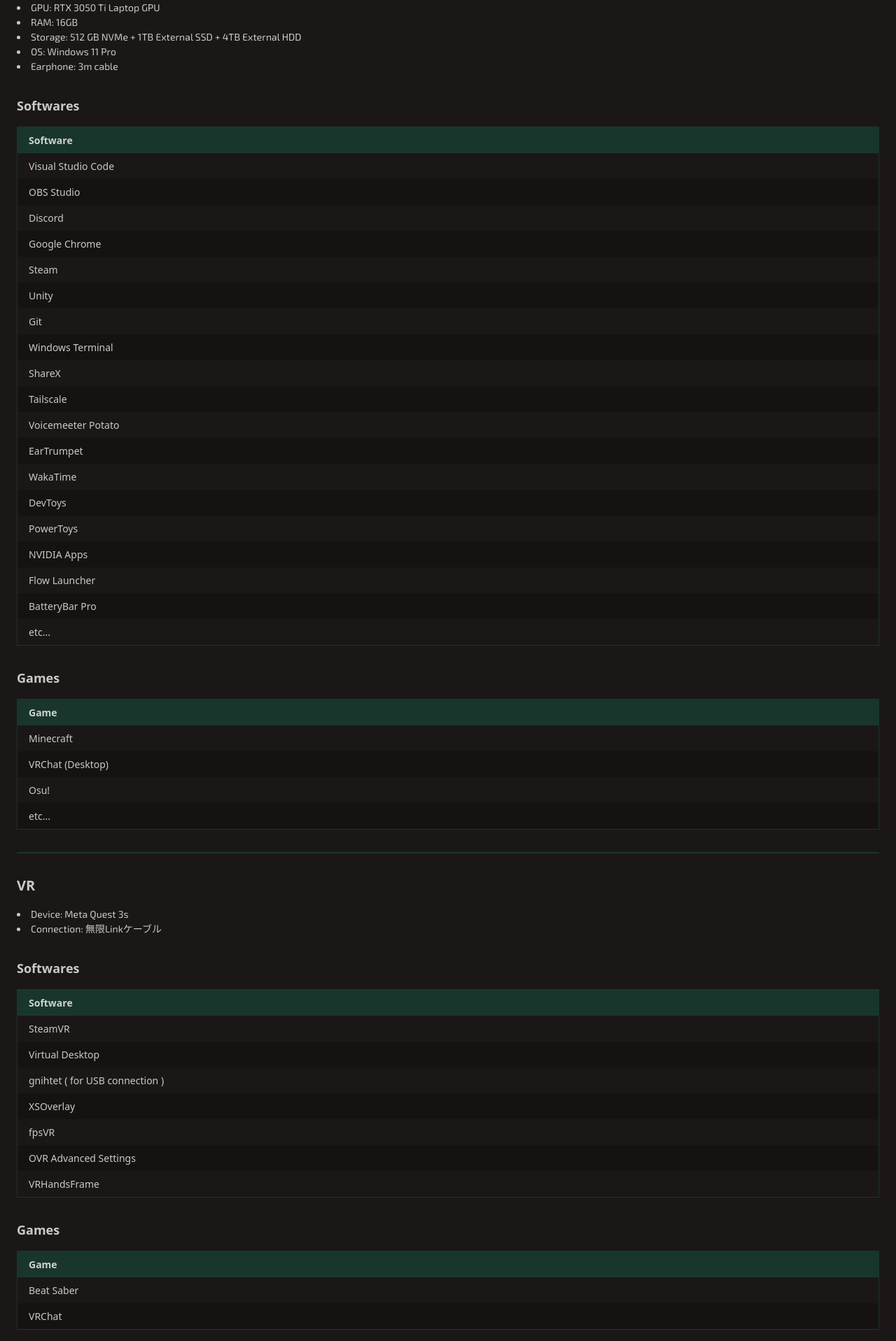
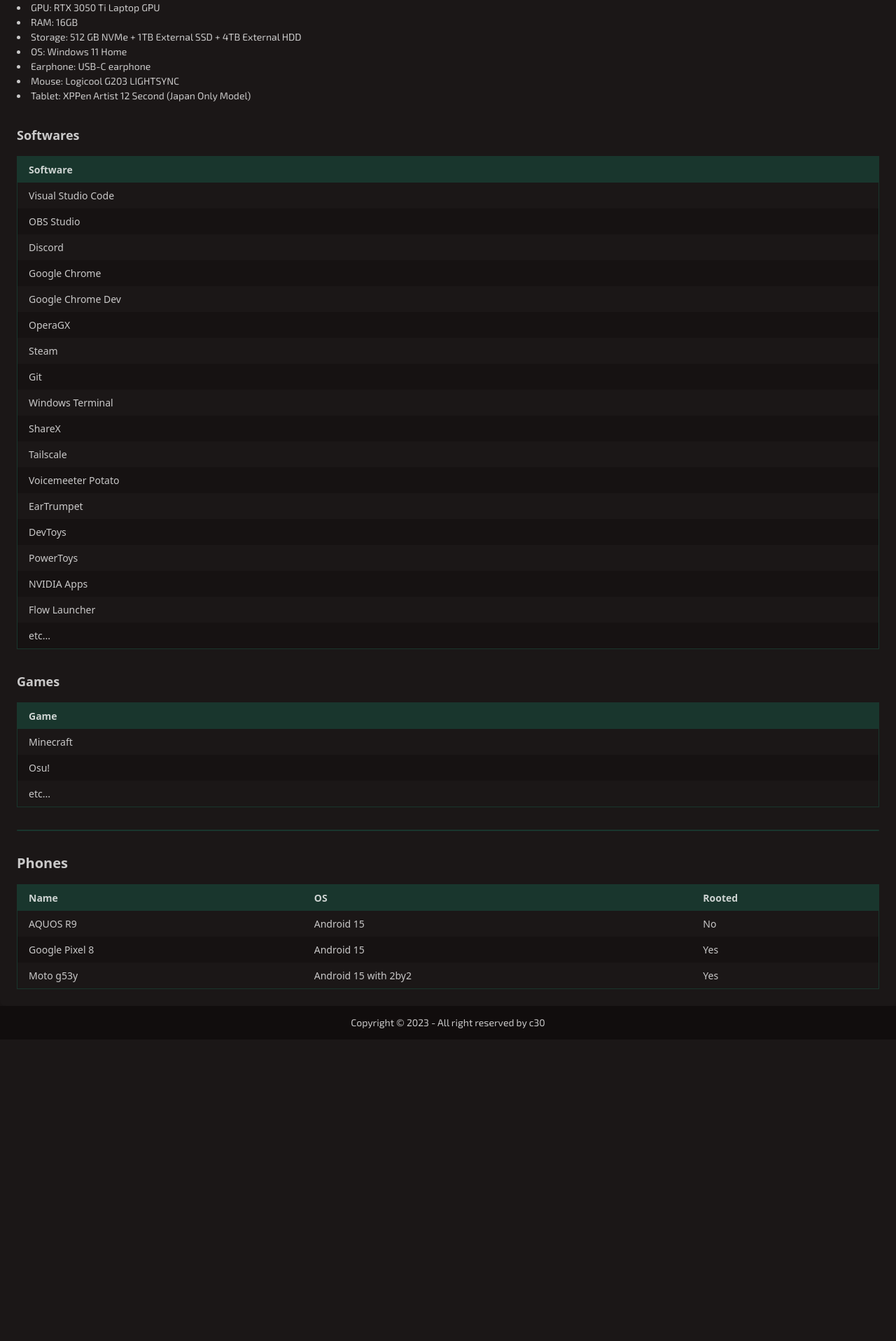
Before and after one commit to Zel9278/c30.life, a Next.js app: page /environments in a window 1280 px wide. Shown: the part 243-2160 px from the top of the page at 70% size. After the commit the page ends 1729 px from the top, so only its background shows below. Built offline with nearby package versions, Linux system fonts and the light colour scheme.

Commit message:
waaaaaaaa

```diff
--- a/package.json
+++ b/package.json
@@ -1,6 +1,6 @@
 {
   "name": "c30.life",
-  "version": "3.7.1",
+  "version": "3.8.1",
   "private": true,
   "license": "MIT",
   "scripts": {
@@ -49,7 +49,7 @@
   "devDependencies": {
     "@types/canvas-confetti": "^1.9.0",
     "@types/hast": "3.0.4",
-    "@types/node": "22.15.33",
+    "@types/node": "24.0.4",
     "@types/react": "19.1.8",
     "@types/react-dom": "19.1.6",
     "@types/ws": "^8.5.14",
@@ -63,6 +63,7 @@
   "packageManager": "pnpm@10.12.3",
   "pnpm": {
     "onlyBuiltDependencies": [
+      "@tailwindcss/oxide",
       "sharp"
     ]
   }
--- a/src/app/environments/page.tsx
+++ b/src/app/environments/page.tsx
@@ -6,49 +6,36 @@
     gpu: "RTX 3050 Ti Laptop GPU",
     ram: "16GB",
     storage: "512 GB NVMe + 1TB External SSD + 4TB External HDD",
-    os: "Windows 11 Pro",
-    earPhone: "3m cable",
+    os: "Windows 11 Home",
+    earPhone: "USB-C earphone",
+    mouse: "Logicool G203 LIGHTSYNC",
+    tablet: "XPPen Artist 12 Second (Japan Only Model)",
     softwares: [
       "Visual Studio Code",
       "OBS Studio",
       "Discord",
       "Google Chrome",
+      "Google Chrome Dev",
+      "OperaGX",
       "Steam",
-      "Unity",
       "Git",
       "Windows Terminal",
       "ShareX",
       "Tailscale",
       "Voicemeeter Potato",
       "EarTrumpet",
-      "WakaTime",
       "DevToys",
       "PowerToys",
       "NVIDIA Apps",
       "Flow Launcher",
-      "BatteryBar Pro",
       "etc...",
     ],
-    games: ["Minecraft", "VRChat (Desktop)", "Osu!", "etc..."],
-  }
-  const vr = {
-    device: "Meta Quest 3s",
-    connection: "無限Linkケーブル",
-    softwares: [
-      "SteamVR",
-      "Virtual Desktop",
-      "gnihtet ( for USB connection )",
-      "XSOverlay",
-      "fpsVR",
-      "OVR Advanced Settings",
-      "VRHandsFrame",
-    ],
-    games: ["Beat Saber", "VRChat"],
+    games: ["Minecraft", "Osu!", "etc..."],
   }
   const phones = [
     {
       name: "AQUOS R9",
-      os: "Android 14",
+      os: "Android 15",
       rooted: false,
     },
     {
@@ -78,6 +65,8 @@
             <li>Storage: {pc.storage}</li>
             <li>OS: {pc.os}</li>
             <li>Earphone: {pc.earPhone}</li>
+            <li>Mouse: {pc.mouse}</li>
+            <li>Tablet: {pc.tablet}</li>
           </ul>
 
           <h4 className="text-lg font-semibold mb-2">Softwares</h4>
@@ -105,46 +94,6 @@
             </thead>
             <tbody>
               {pc.games.map((game) => (
-                <tr key={game} className="even:bg-base-200 odd:bg-base-100">
-                  <td className="py-2 px-4">{game}</td>
-                </tr>
-              ))}
-            </tbody>
-          </table>
-
-          <div className="bg-neutral w-full h-0.5 rounded mb-6" />
-
-          <h3 className="text-xl font-semibold mb-2">VR</h3>
-          <ul className="list-disc list-inside mb-6">
-            <li>Device: {vr.device}</li>
-            <li>Connection: {vr.connection}</li>
-          </ul>
-
-          <h4 className="text-lg font-semibold mb-2">Softwares</h4>
-          <table className="table-auto w-full border border-neutral mb-6">
-            <thead className="bg-neutral text-neutral-content">
-              <tr>
-                <th className="py-2 px-4 text-left">Software</th>
-              </tr>
-            </thead>
-            <tbody>
-              {vr.softwares.map((software) => (
-                <tr key={software} className="even:bg-base-200 odd:bg-base-100">
-                  <td className="py-2 px-4">{software}</td>
-                </tr>
-              ))}
-            </tbody>
-          </table>
-
-          <h4 className="text-lg font-semibold mb-2">Games</h4>
-          <table className="table-auto w-full border border-neutral mb-6">
-            <thead className="bg-neutral text-neutral-content">
-              <tr>
-                <th className="py-2 px-4 text-left">Game</th>
-              </tr>
-            </thead>
-            <tbody>
-              {vr.games.map((game) => (
                 <tr key={game} className="even:bg-base-200 odd:bg-base-100">
                   <td className="py-2 px-4">{game}</td>
                 </tr>
--- a/src/app/links/page.tsx
+++ b/src/app/links/page.tsx
@@ -29,10 +29,6 @@
   {
     title: "Mastodon Accounts",
     href: "/mastodon",
-  },
-  {
-    title: "VRChat",
-    href: "https://vrchat.com/home/user/usr_e18c90ac-ac01-434f-a10e-c96fe3deeffc",
   },
   {
     title: "Bluesky",
@@ -149,25 +145,6 @@
     image:
       "https://files.misskey.art//fd270cc0-02e3-49ad-9351-c247f5a466a5.png",
     alt: "さんめさんのホームページ",
-  },
-  {
-    title: "THE MAMA FLY",
-    href: "https://the-mama-fly.mystrikingly.com",
-    image:
-      "https://custom-images.strikinglycdn.com/res/hrscywv4p/image/upload/c_limit,fl_lossy,h_1440,w_720,f_auto,q_auto/751498/544326_194302.png",
-    alt: "蛆野さんのホームページ",
-  },
-  {
-    title: "ルート45",
-    href: "http://aratamapalace.web.fc2.com",
-    image: "https://aratamapalace.web.fc2.com/img/banner/r45banner.png",
-    alt: "ヒズさんのホームページ",
-  },
-  {
-    title: "るみさんのホームページ",
-    href: "https://rumi-room.net",
-    image: "https://rumi-room.net/Asset/rumisan_room/BANNR.png",
-    alt: "るみさんのホームページ",
   },
 ]
 
```
Also changed, not shown: src/.counter.json, src/licenses.json, 2 other files (tests, documents, lock files or other folders).
